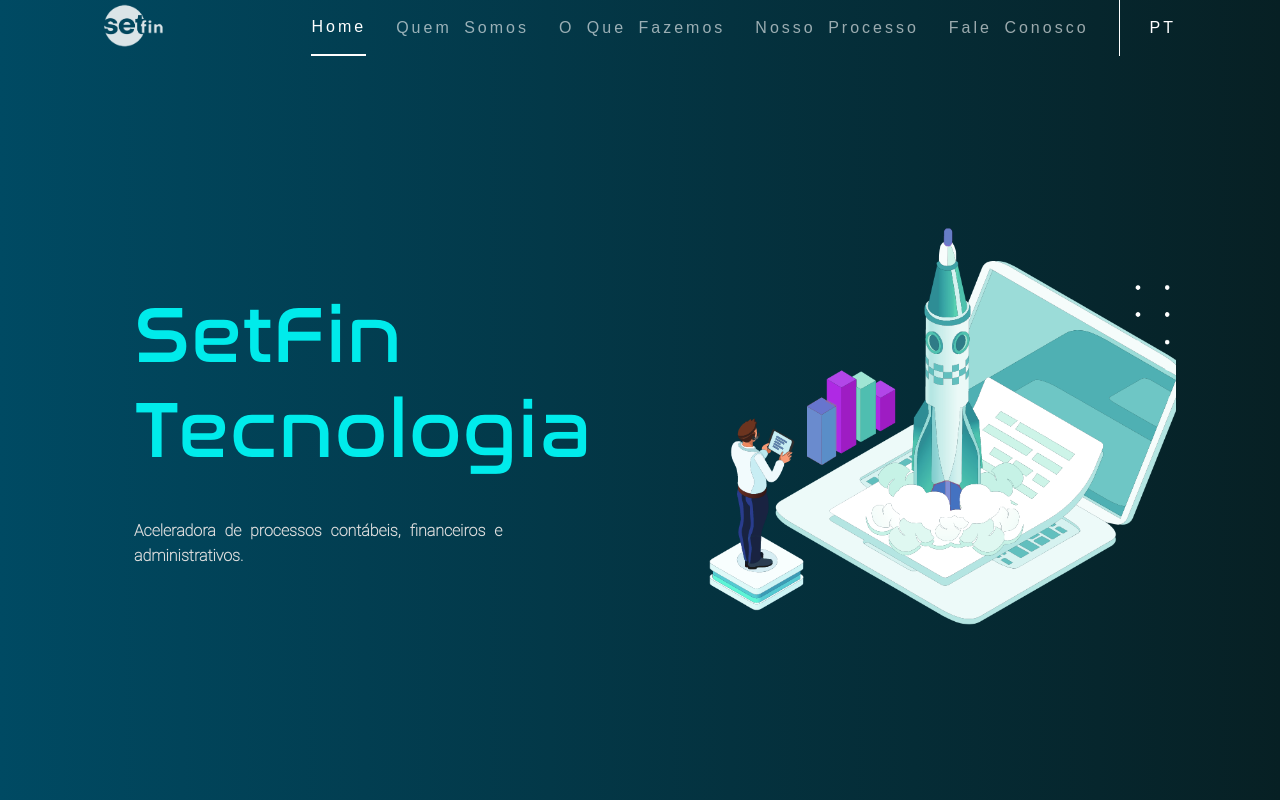
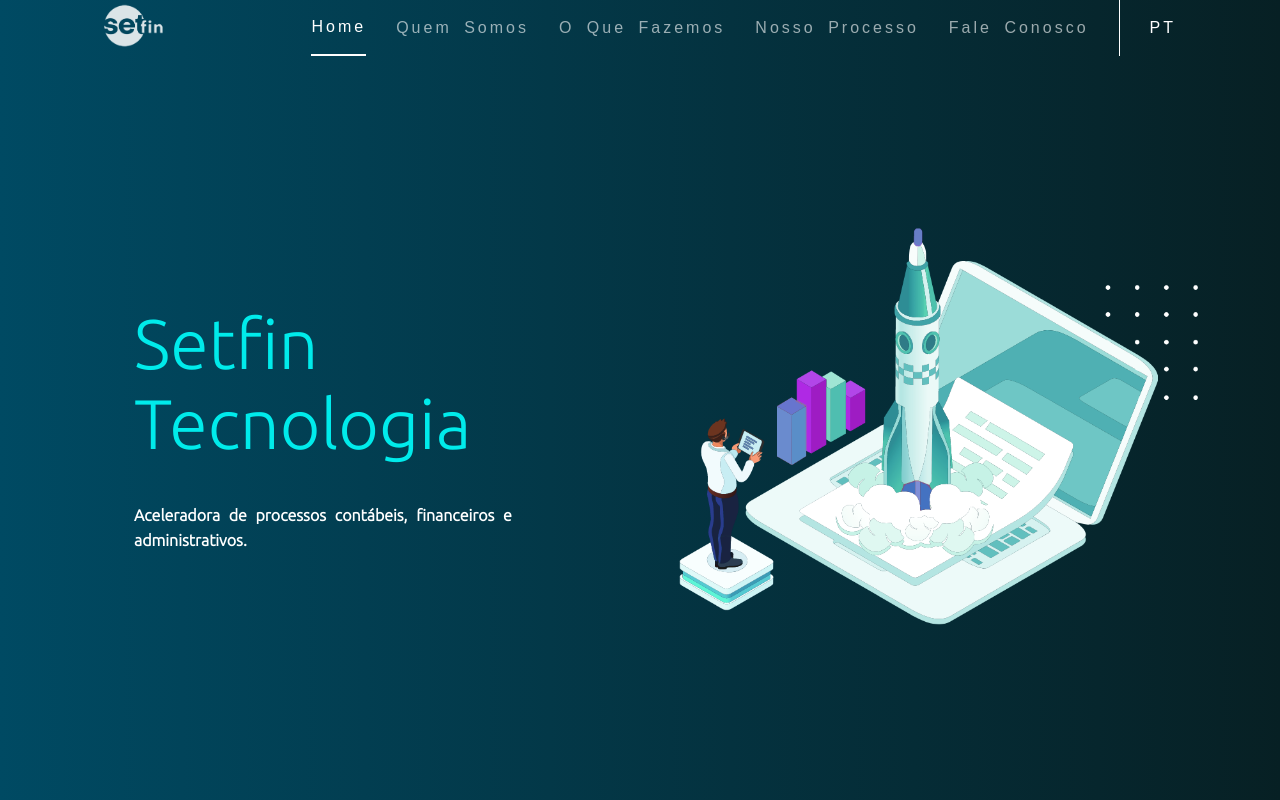
Before and after one commit to ronipaschoal/setfin, a Next.js app: page / in a window 1280 px wide. Shown: the top 800 px of the page. Built offline with nearby package versions, Linux system fonts and the light colour scheme; a web font is replaced by a local one.

Commit message:
Alteração nos textos

```diff
--- a/components/Footer/styles.module.scss
+++ b/components/Footer/styles.module.scss
@@ -2,7 +2,7 @@
 
 .footer {
 
-  font-size: 1.6rem;
+  font-size: 1.4rem;
   border-top: 1px solid $color-secondary;
 
   div {
@@ -26,8 +26,7 @@
       margin: 0 auto;
       padding: 10px $container-padding;
 
-      color: $color-withe;
-
+      color: #ddd;
       li {
         display: block;
         margin: 1rem;
--- a/components/Header/data.js
+++ b/components/Header/data.js
@@ -8,6 +8,8 @@
     './font/nasalization-rg.otf',
     './font/aroma-light.ttf',
     './font/dekar-light.otf',
-    './font/roboto-thin.ttf'
+    './font/roboto-thin.ttf',
+    './font/ubuntu-light.ttf',
+    './font/ubuntu-medium.ttf'
   ]
 }
--- a/components/Home/data.js
+++ b/components/Home/data.js
@@ -9,8 +9,8 @@
       width: 576
     },
     title: [
-      'SetFin Tecnologia',
-      'SetFin Technology'
+      'Setfin Tecnologia',
+      'Setfin Technology'
     ],
     content: [
       'Aceleradora de processos contábeis, financeiros e administrativos.',
--- a/components/Home/styles.module.scss
+++ b/components/Home/styles.module.scss
@@ -29,10 +29,13 @@
     }
 
     &.image {
+      position: absolute;
+
+      padding: 0;
+
+      overflow: hidden;
       z-index: 0;
-      overflow: hidden;
       opacity: .08;
-      position: absolute;
     }
   }
 
@@ -43,6 +46,7 @@
       width: 50%;
 
       &.image {
+        overflow: inherit;
         opacity: 1;
         position: inherit;
       }
--- a/styles/_variables.scss
+++ b/styles/_variables.scss
@@ -18,10 +18,20 @@
   src: url(../public/font/roboto-thin.ttf) format("truetype");
 }
 
+@font-face {
+  font-family: "Ubuntu-Light";
+  src: url(../public/font/ubuntu-light.ttf) format("truetype");
+}
+
+@font-face {
+  font-family: "Ubuntu-Medium";
+  src: url(../public/font/ubuntu-medium.ttf) format("truetype");
+}
+
 $breakpoint-tablet: 768px;
 $breakpoint-desktop: 800px;
 
-$color-withe: #ddd;
+$color-withe: #fff;
 $color-primary: #00678A;
 $color-secondary: #00ebeb;
 $color-secondary-opacity: #2799DB11;
--- a/styles/globals.scss
+++ b/styles/globals.scss
@@ -2,7 +2,7 @@
 @import 'variables';
 
 body {
-  font-family: 'Roboto', sans-serif;
+  font-family: 'Ubuntu-Light', sans-serif;
   word-spacing: .5rem;
   font-size: 1.6rem;
   color:  $color-withe;
@@ -17,11 +17,11 @@
   font-weight: 100;
   width: 100%;
   display: block;
-  font-family: 'Nasalization-Rg', sans-serif;
+  font-family: 'Ubuntu-Light', sans-serif;
 }
 
 h1 {
-  font-size: 8rem;
+  font-size: 7rem;
   @media (max-width: $breakpoint-tablet) {
     font-size: 5rem;
   }
```
Also changed, not shown: public/font/ubuntu-light.ttf (added), public/font/ubuntu-medium.ttf (added).
